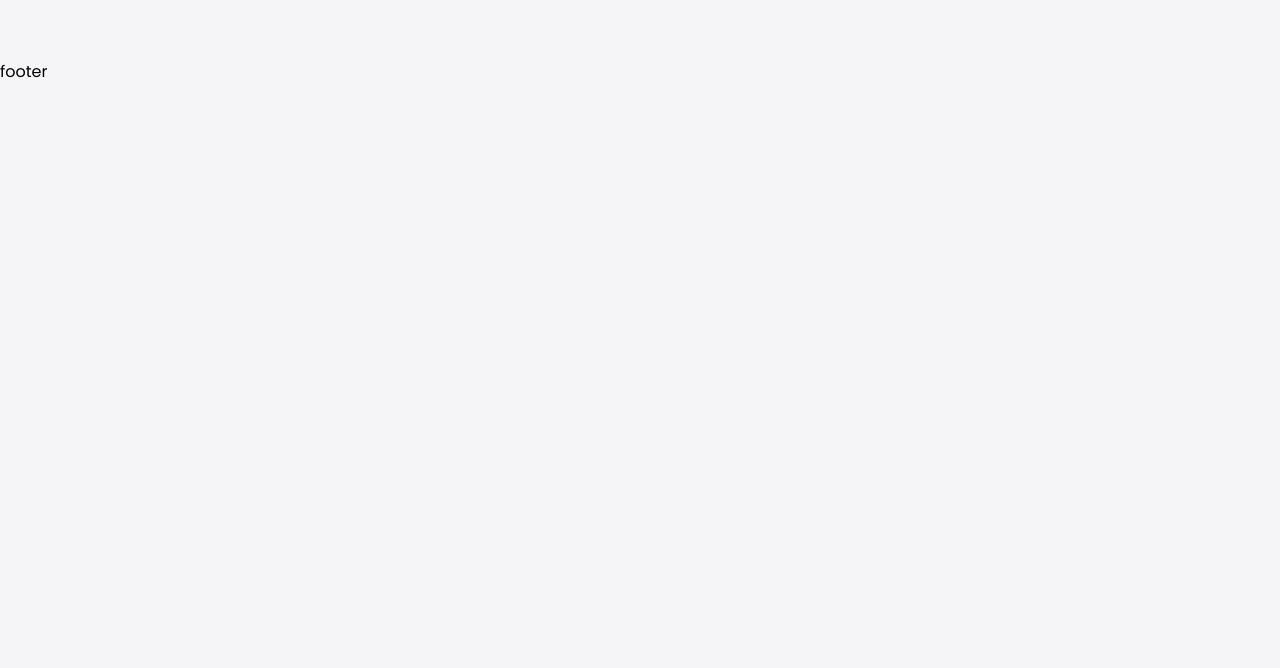
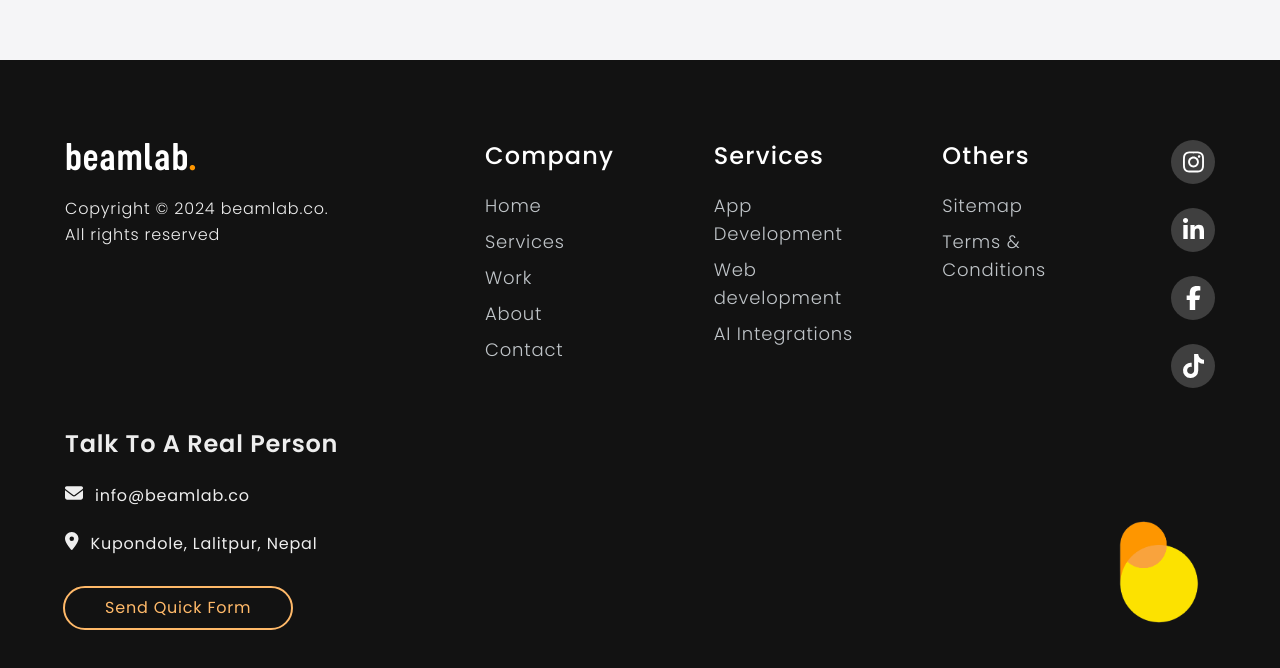
Before and after one commit to SDhakZ/beamlab-vercel, a Next.js app: page / in a window 1280 px wide. Shown: the part 756-1424 px from the top of the page. Before the commit the page ends 840 px from the top, so only its background shows below. Built offline with nearby package versions, Linux system fonts and the light colour scheme.

Commit message:
Footer responsive complete

```diff
--- a/src/app/components/Footer/footer.jsx
+++ b/src/app/components/Footer/footer.jsx
@@ -1,5 +1,100 @@
+"use client";
 import React from "react";
+import Link from "next/link";
+import { menuData, socialInfo } from "@/app/data/companyInfo";
+import { FontAwesomeIcon } from "@fortawesome/react-fontawesome";
 
 export default function footer() {
-  return <div id="footer">footer</div>;
+  return (
+    <footer className="bg-background-black" id="footer">
+      <div className="pt-16 pb-20 space-y-8 tracking-wider lg:pt-20 container-margin">
+        <div className="flex flex-col gap-10">
+          <div className="flex flex-wrap justify-center gap-10 sm:gap-20 sm:flex-nowrap">
+            <div className="col-span-1 flex flex-col items-center sm:items-start  w-full max-w-[340px]">
+              <a
+                href="/"
+                className="text-4xl font-bold cursor-pointer text-white-shade-100 font-cervino"
+              >
+                beamlab<span className="text-primary-orange-300">.</span>
+              </a>
+              <p className="mt-4 font-light leading-relaxed text-center sm:text-left text-white-shade-200">
+                Copyright &copy; 2024 beamlab.co.
+                <br /> All rights reserved
+              </p>
+            </div>
+            <div className="grid w-full gap-10 lg:gap-20 lg:grid-cols-3">
+              {menuData.slice(0, 3).map((section, index) => (
+                <div
+                  key={index}
+                  className="flex flex-col items-center col-span-1 sm:items-start"
+                >
+                  <p className="text-2xl font-medium tracking-wider text-white-shade-100">
+                    {section.title}
+                  </p>
+                  <ul className="mt-5 space-y-2 font-light ">
+                    {section.items.map((item, itemIndex) => (
+                      <li className="text-center sm:text-left" key={itemIndex}>
+                        <Link
+                          title={item.title}
+                          href={item.link}
+                          className="gap-3 text-lg text-center transition-all duration-200 hover:text-white-shade-100 text-white-shade-300 w-fit hover:text-primary-accent lg:text-lg"
+                        >
+                          {item.title}
+                        </Link>
+                      </li>
+                    ))}
+                  </ul>
+                </div>
+              ))}
+            </div>
+            <div className="flex gap-6 sm:flex-col w-fit">
+              {socialInfo.map((social, index) => (
+                <a
+                  key={index}
+                  className="flex items-center justify-center rounded-full w-11 h-11 md:w-11 md:h-11 bg-black-shade-200"
+                  href={social.link}
+                  target="_blank"
+                  rel="noreferrer"
+                >
+                  <FontAwesomeIcon
+                    icon={social.icon}
+                    className="text-2xl"
+                    color="#fff"
+                  />
+                </a>
+              ))}
+            </div>
+          </div>
+          <div className="flex flex-wrap justify-center w-full sm:justify-between gap-11 sm:flex-nowrap">
+            <div className="flex flex-col items-center gap-6 sm:items-start">
+              <p className="text-2xl font-semibold capitalize text-white-shade-200">
+                Talk To A Real Person
+              </p>
+              <div className="flex flex-wrap justify-center gap-6 sm:justify-start">
+                {menuData[3].items.map((item, index) => (
+                  <a
+                    key={index}
+                    href={item.link}
+                    className="flex gap-3 text-white-shade-200"
+                  >
+                    <FontAwesomeIcon
+                      className="text-lg text-white-shade-200"
+                      icon={item.icon}
+                    />
+                    <span>{item.title}</span>
+                  </a>
+                ))}
+              </div>
+              <button className="px-10 py-2 mt-2 transition-all duration-200 bg-transparent rounded-full glow-effect text-primary-orange-100 w-fit outline outline-2">
+                Send Quick Form
+              </button>
+            </div>
+            <figure className="flex self-center justify-center w-full sm: sm:justify-end sm:self-end">
+              <img className="h-auto w-28" src="./BrandLogoIllustration.png" />
+            </figure>
+          </div>
+        </div>
+      </div>
+    </footer>
+  );
 }
--- a/src/app/components/menubar/fullscreenMenu.jsx
+++ b/src/app/components/menubar/fullscreenMenu.jsx
@@ -44,7 +44,7 @@ export default function FullscreenMenu(props) {
       <div className="flex flex-col px-[20px] sm:px-[35px] md:px-[50px] lg:px-[65px] justify-between max-w-[1300px] w-full h-full">
         <div className="flex items-center justify-between w-full h-full gap-2 md:gap-36 max-w-[900px] ">
           <ul className="flex-1 space-y-5 text-3xl font-semibold md:space-y-8 md:text-5xl max-w-fit font-poppins text-black-shade-300">
-            {menuData.map((menuItem, index) => (
+            {menuData[0].items.map((menuItem, index) => (
               <li key={index}>
                 <Link
                   onClick={() => {
--- a/src/app/components/menubar/menubar.css
+++ b/src/app/components/menubar/menubar.css
@@ -5,51 +5,51 @@
 .burger .active svg {
   transform: rotate(90deg);
 }
-path {
+.burger path {
   transition: transform 500ms cubic-bezier(0.4, 0, 0.2, 1),
     stroke-dasharray 500ms cubic-bezier(0.4, 0, 0.2, 1),
     stroke-dashoffset 500ms cubic-bezier(0.4, 0, 0.2, 1);
 }
-path:nth-child(1) {
+.burger path:nth-child(1) {
   transform-origin: 36% 40%;
 }
-path:nth-child(2) {
+.burger path:nth-child(2) {
   stroke-dasharray: 29 299;
   transform-origin: center; /* Add transform-origin for scaling */
 }
-path:nth-child(3) {
+.burger path:nth-child(3) {
   transform-origin: 35% 63%;
 }
-path:nth-child(4) {
+.burger path:nth-child(4) {
   stroke-dasharray: 29 299;
   transform-origin: center; /* Add transform-origin for scaling */
 }
-path:nth-child(5) {
+.burger path:nth-child(5) {
   transform-origin: 61% 52%;
 }
-path:nth-child(6) {
+.burger path:nth-child(6) {
   transform-origin: 62% 52%;
 }
-.active path:nth-child(1) {
+.burger .active path:nth-child(1) {
   transform: translateX(9px) translateY(1px) rotate(45deg);
 }
-.active path:nth-child(2) {
+.burger .active path:nth-child(2) {
   stroke-dasharray: 225 299;
   stroke-dashoffset: -72px;
   transform: scale(0.65); /* Make outer circle smaller */
 }
-.active path:nth-child(3) {
+.burger .active path:nth-child(3) {
   transform: translateX(9px) translateY(1px) rotate(-45deg);
 }
-.active path:nth-child(4) {
+.burger .active path:nth-child(4) {
   stroke-dasharray: 225 299;
   stroke-dashoffset: -72px;
   transform: scale(0.65); /* Make outer circle smaller */
 }
-.active path:nth-child(5) {
+.burger .active path:nth-child(5) {
   transform: translateX(9px) translateY(1px) rotate(-45deg);
 }
-.active path:nth-child(6) {
+.burger .active path:nth-child(6) {
   transform: translateX(9px) translateY(1px) rotate(45deg);
 }
 
--- a/src/app/data/companyInfo.js
+++ b/src/app/data/companyInfo.js
@@ -5,12 +5,49 @@ import {
   faTiktok,
 } from "@fortawesome/free-brands-svg-icons";
 
+import { faLocationDot, faEnvelope } from "@fortawesome/free-solid-svg-icons";
+
 export const menuData = [
-  { title: "Home", link: "/" },
-  { title: "Services", link: "/services" },
-  { title: "Work", link: "/work" },
-  { title: "About", link: "/about" },
-  { title: "Contact", link: "/contact" },
+  {
+    title: "Company",
+    items: [
+      { title: "Home", link: "/" },
+      { title: "Services", link: "/services" },
+      { title: "Work", link: "/work" },
+      { title: "About", link: "/about" },
+      { title: "Contact", link: "/contact" },
+    ],
+  },
+  {
+    title: "Services",
+    items: [
+      { title: "App Development", link: "/services/app-development" },
+      { title: "Web development", link: "/services/web-development" },
+      { title: "AI Integrations", link: "/services/ai-integrations" },
+    ],
+  },
+  {
+    title: "Others",
+    items: [
+      { title: "Sitemap", link: "/sitemap.xml" },
+      { title: "Terms & Conditions", link: "/terms-and-conditions" },
+    ],
+  },
+  {
+    title: "Contacts",
+    items: [
+      {
+        title: "info@beamlab.co",
+        link: "mailto:info@beamlab.co",
+        icon: faEnvelope,
+      },
+      {
+        title: "Kupondole, Lalitpur, Nepal",
+        link: "https://maps.app.goo.gl/sj9EsoNrJkjWph3x9",
+        icon: faLocationDot,
+      },
+    ],
+  },
 ];
 
 export const socialInfo = [
--- a/src/app/globals.css
+++ b/src/app/globals.css
@@ -141,3 +141,7 @@ body {
     --pct-margin-top: 80px;
   }
 }
+
+.glow-effect:hover {
+  box-shadow: 0 0 10px rgba(255, 175, 71, 0.918);
+}
--- a/src/app/layout.js
+++ b/src/app/layout.js
@@ -2,7 +2,11 @@ import "./globals.css";
 import { Poppins } from "next/font/google";
 import localFont from "next/font/local";
 import Menubar from "./components/menubar/menubar";
-import Footer from "./components/Footer/footer";
+import Footer from "./components/footer/footer";
+import { config } from "@fortawesome/fontawesome-svg-core";
+import "@fortawesome/fontawesome-svg-core/styles.css";
+
+config.autoAddCss = false;
 
 export const metadata = {
   title: "Create Next App",
@@ -12,7 +16,7 @@ export const metadata = {
 const poppins = Poppins({
   subsets: ["latin"],
   variable: "--font-poppins",
-  weight: ["400", "500", "600", "700"],
+  weight: ["300", "400", "500", "600", "700"],
 });
 
 const cervino = localFont({
```
Also changed, not shown: public/BrandLogoIllustration.png (added).
